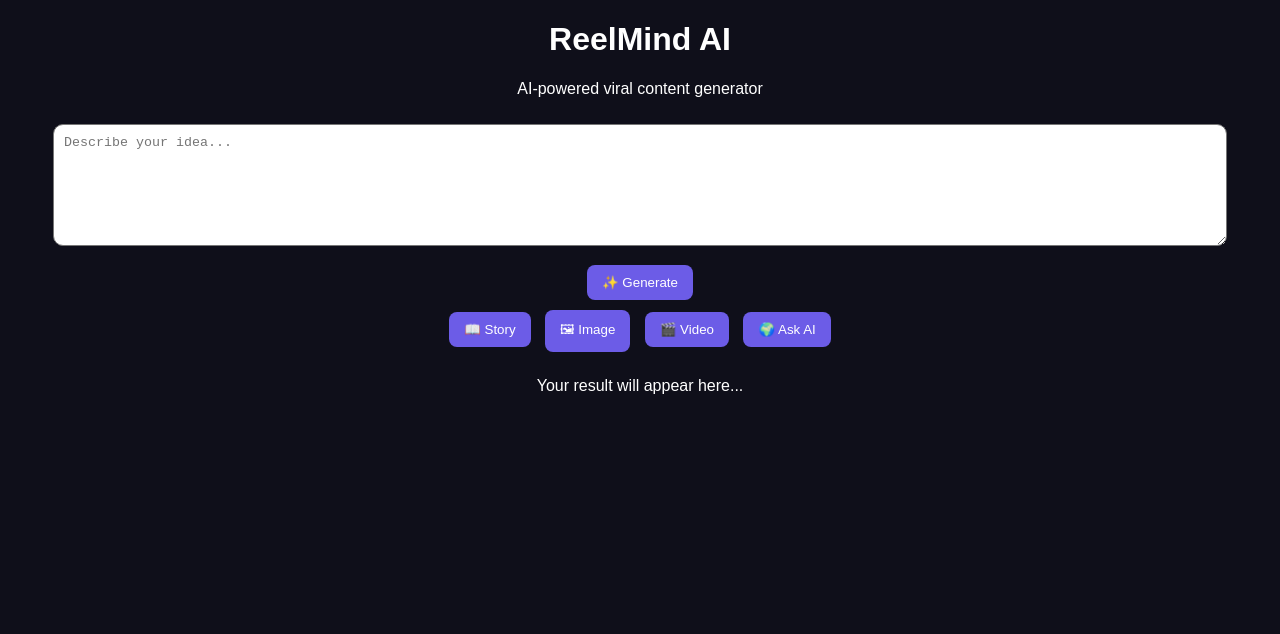
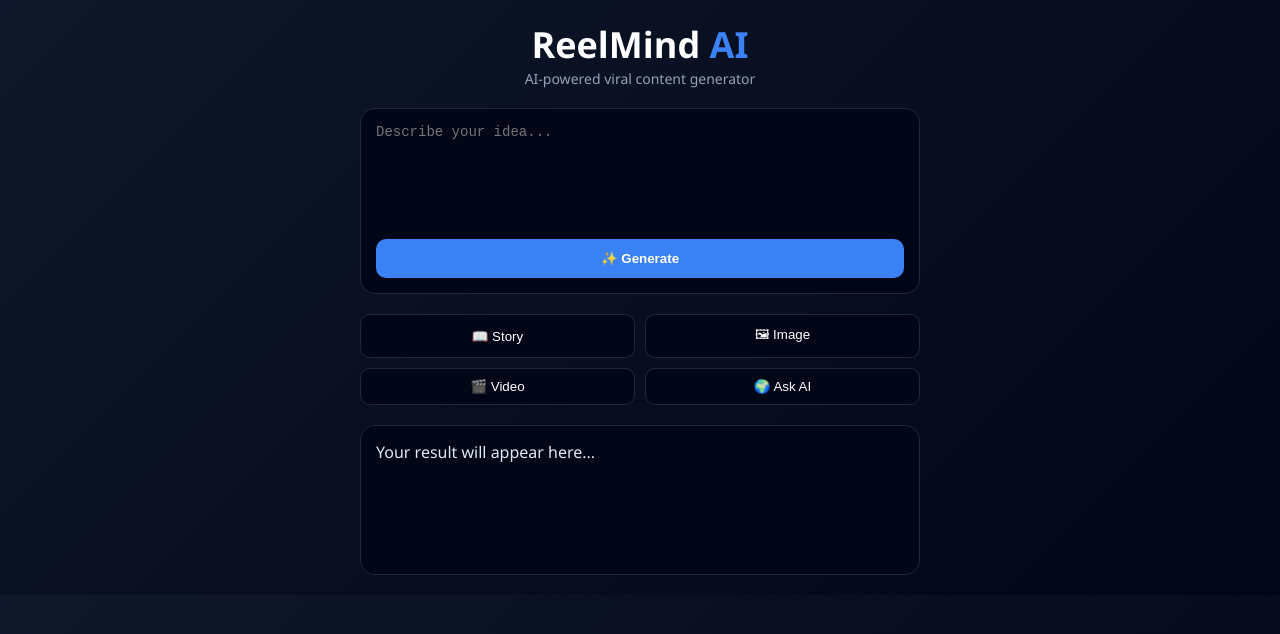
Before and after one commit to neavyartical/backend, a website: page public/index.html in a window 1280 px wide. Drawn offline with Linux system fonts and the light colour scheme.

Commit message:
style.css

```diff
--- a/public/style.css
+++ b/public/style.css
@@ -1,37 +1,96 @@
-body {
+* {
   margin: 0;
-  font-family: Arial, sans-serif;
-  background: #0f0f1a;
-  color: white;
-  text-align: center;
+  padding: 0;
+  box-sizing: border-box;
 }
 
-.app {
+body {
+  background: linear-gradient(135deg, #0f172a, #020617);
+  font-family: "Segoe UI", sans-serif;
+  color: white;
+  display: flex;
+  justify-content: center;
+}
+
+.container {
+  width: 100%;
+  max-width: 600px;
   padding: 20px;
 }
 
-textarea {
-  width: 90%;
-  height: 100px;
-  margin: 10px 0;
-  border-radius: 10px;
-  padding: 10px;
+header {
+  text-align: center;
+  margin-bottom: 20px;
 }
 
-button {
-  padding: 10px 15px;
-  margin: 5px;
-  border-radius: 8px;
-  border: none;
-  cursor: pointer;
-  background: #6c5ce7;
-  color: white;
+header h1 {
+  font-size: 36px;
 }
 
-.grid {
-  margin: 10px 0;
+header span {
+  color: #3b82f6;
 }
 
-#result {
-  margin-top: 20px;
+header p {
+  color: #94a3b8;
+  font-size: 14px;
 }
+
+.input-box {
+  background: #020617;
+  border: 1px solid #1e293b;
+  padding: 15px;
+  border-radius: 15px;
+}
+
+textarea {
+  width: 100%;
+  height: 100px;
+  background: transparent;
+  border: none;
+  color: white;
+  resize: none;
+  outline: none;
+  font-size: 14px;
+}
+
+.input-box button {
+  margin-top: 10px;
+  width: 100%;
+  padding: 12px;
+  background: #3b82f6;
+  border: none;
+  border-radius: 10px;
+  color: white;
+  cursor: pointer;
+  font-weight: bold;
+}
+
+.tools {
+  display: grid;
+  grid-template-columns: repeat(2, 1fr);
+  gap: 10px;
+  margin: 20px 0;
+}
+
+.tools button {
+  padding: 10px;
+  background: #020617;
+  border: 1px solid #1e293b;
+  border-radius: 10px;
+  color: white;
+  cursor: pointer;
+}
+
+.tools button:hover {
+  background: #1e293b;
+}
+
+.result-box {
+  background: #020617;
+  border: 1px solid #1e293b;
+  border-radius: 15px;
+  padding: 15px;
+  min-height: 150px;
+  color: #e2e8f0;
+}
```
